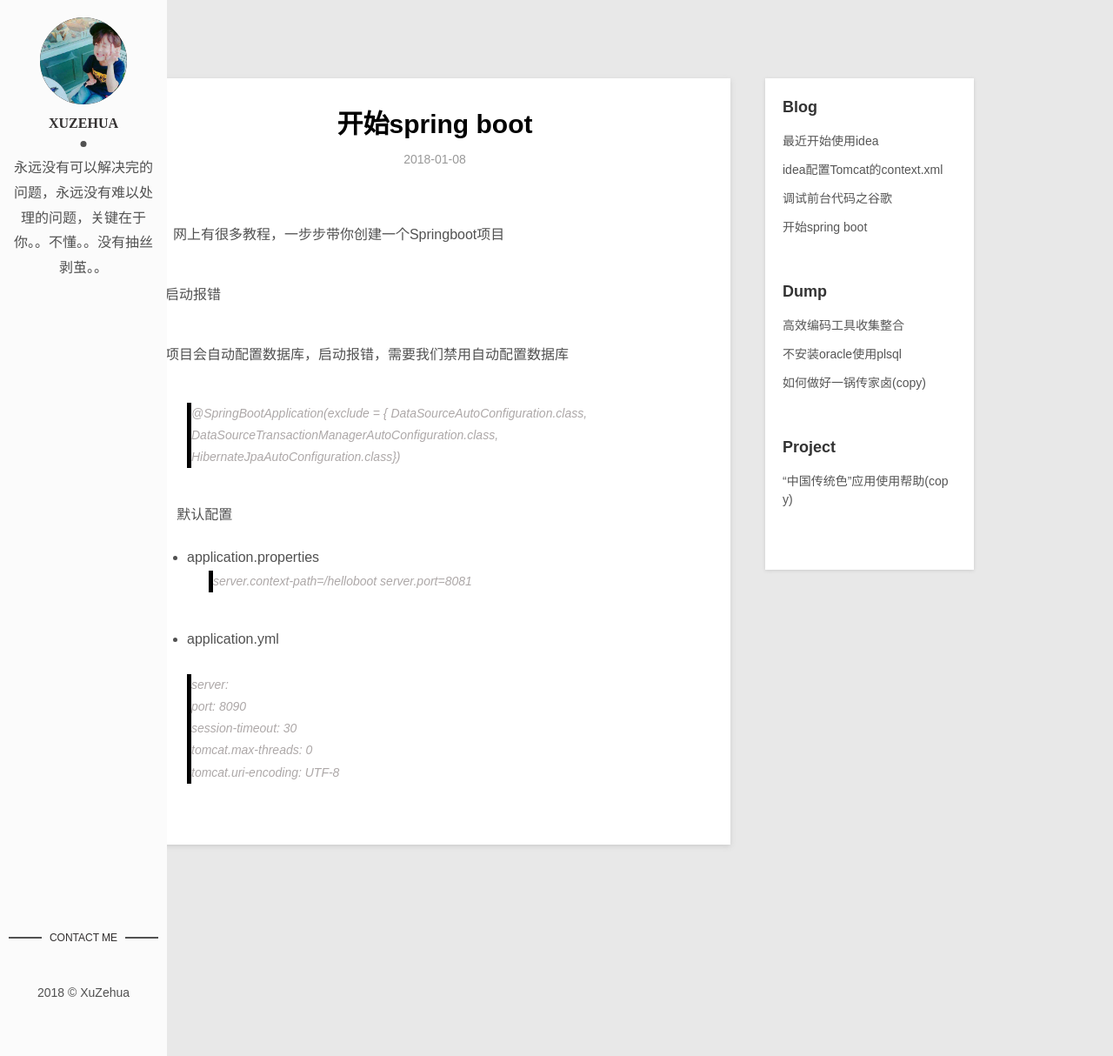
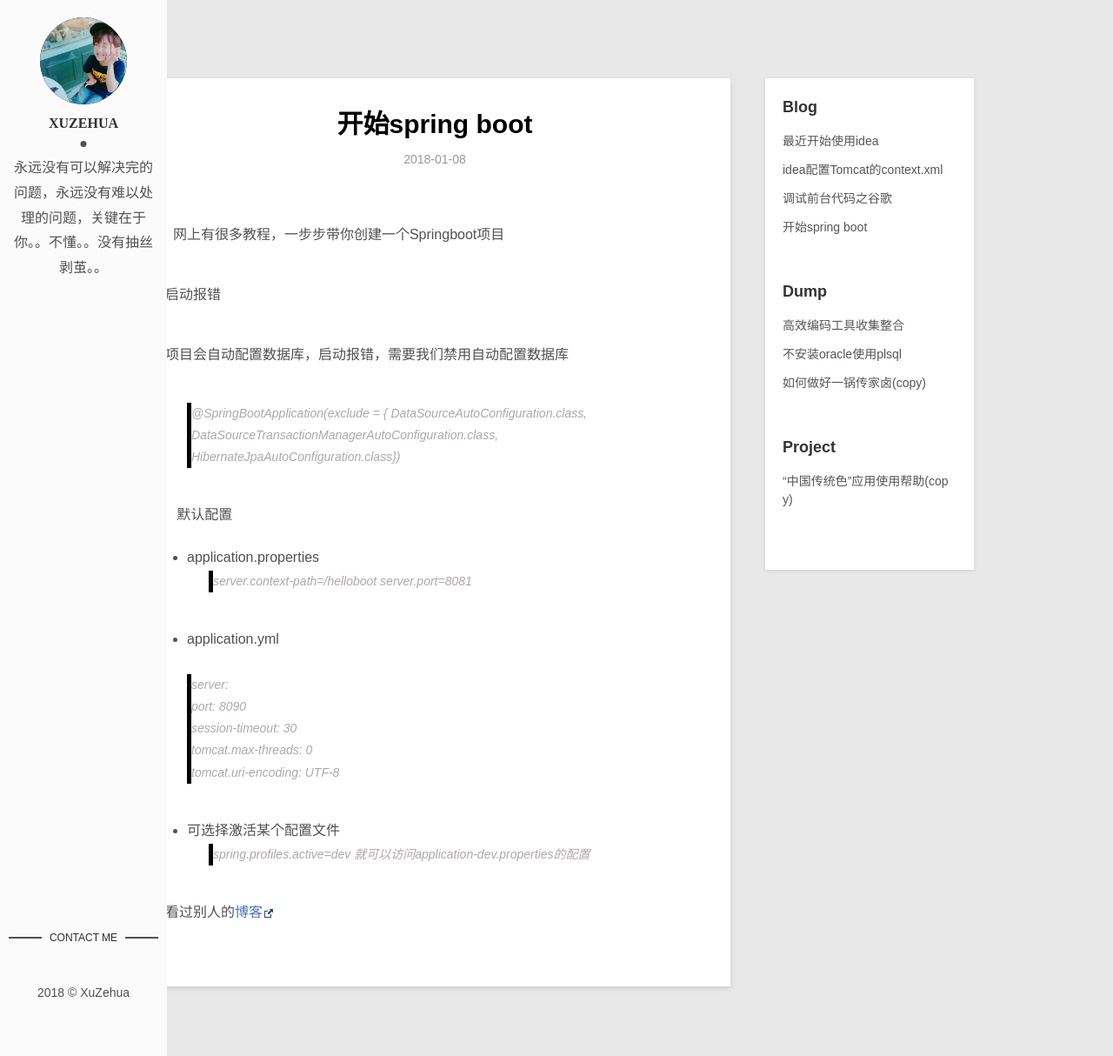
Before and after one commit to lychhh/lychhh.github.io, a Jekyll site: the page built from _posts/blog/2018-01-08-Spring-boot.md, in a window 1280 px wide and 1214 px high. Shown: the whole window at 87% size. Built offline with Jekyll 4.4.1, drawn with Linux system fonts in a browser that asks for light colours.

Commit message:
Update 2018-01-08-Spring-boot.md

```diff
--- a/_posts/blog/2018-01-08-Spring-boot.md
+++ b/_posts/blog/2018-01-08-Spring-boot.md
@@ -28,3 +28,9 @@ description: 初步了解
 >   session-timeout: 30
 >   tomcat.max-threads: 0
 >   tomcat.uri-encoding: UTF-8
+
+* 可选择激活某个配置文件
+> spring.profiles.active=dev
+ 就可以访问application-dev.properties的配置
+
+ 看过别人的[博客](http://blog.csdn.net/u012702547/article/details/53740047)
```
